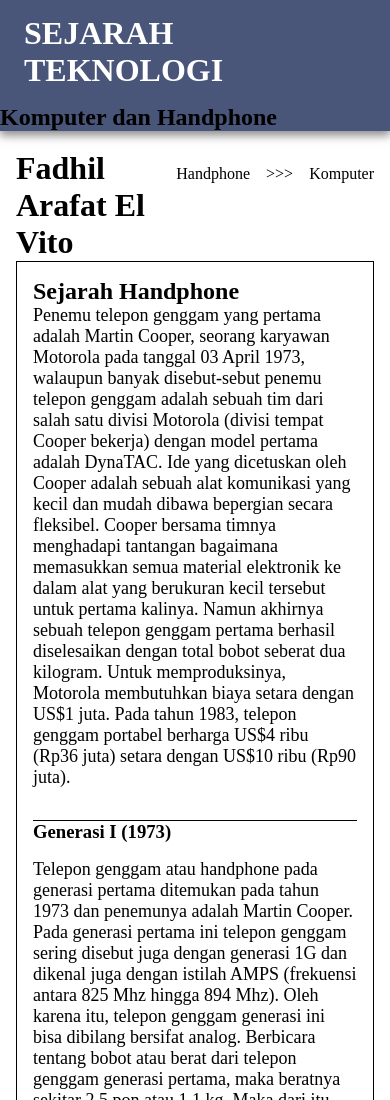
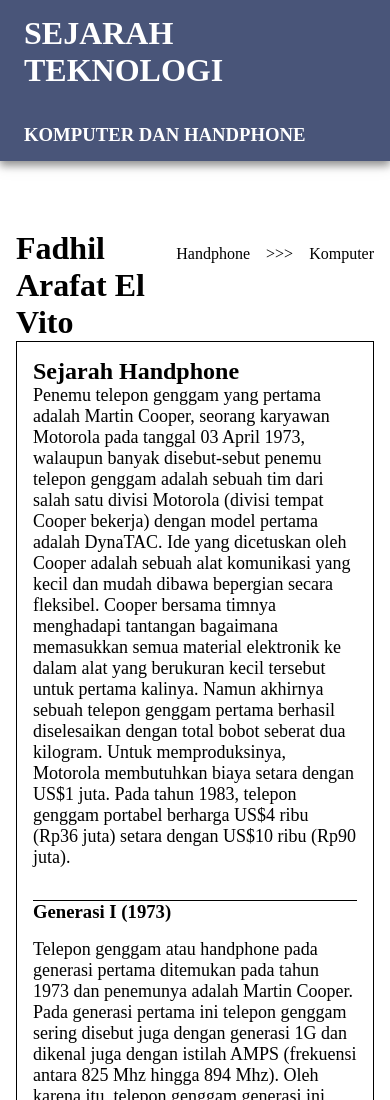
Before and after one commit to SamuelAndhika147/Sejarah-Teknologi-Order, a plain HTML site: page handphone.html in a window 390 px wide. Shown: the top 1100 px of the page. Drawn offline with Linux system fonts and the light colour scheme.

Commit message:
Make it responsive 2

```diff
--- a/handphone.html
+++ b/handphone.html
@@ -16,7 +16,7 @@
         <div class="container">
             <div class="navbar">
                 <h1>Sejarah Teknologi</h1>
-                <h2>Komputer dan Handphone</h2>
+                <h3>Komputer dan Handphone</h3>
             </div>
         </div>
     </header>
--- a/style.css
+++ b/style.css
@@ -155,7 +155,7 @@ a {
 @media (max-width: 800px) {
 	.body-container{
 		height: auto;
-		padding: 5rem 1rem 5rem 1rem;
+		padding: 10rem 1rem 10rem 1rem;
 	}
 }
 
```
